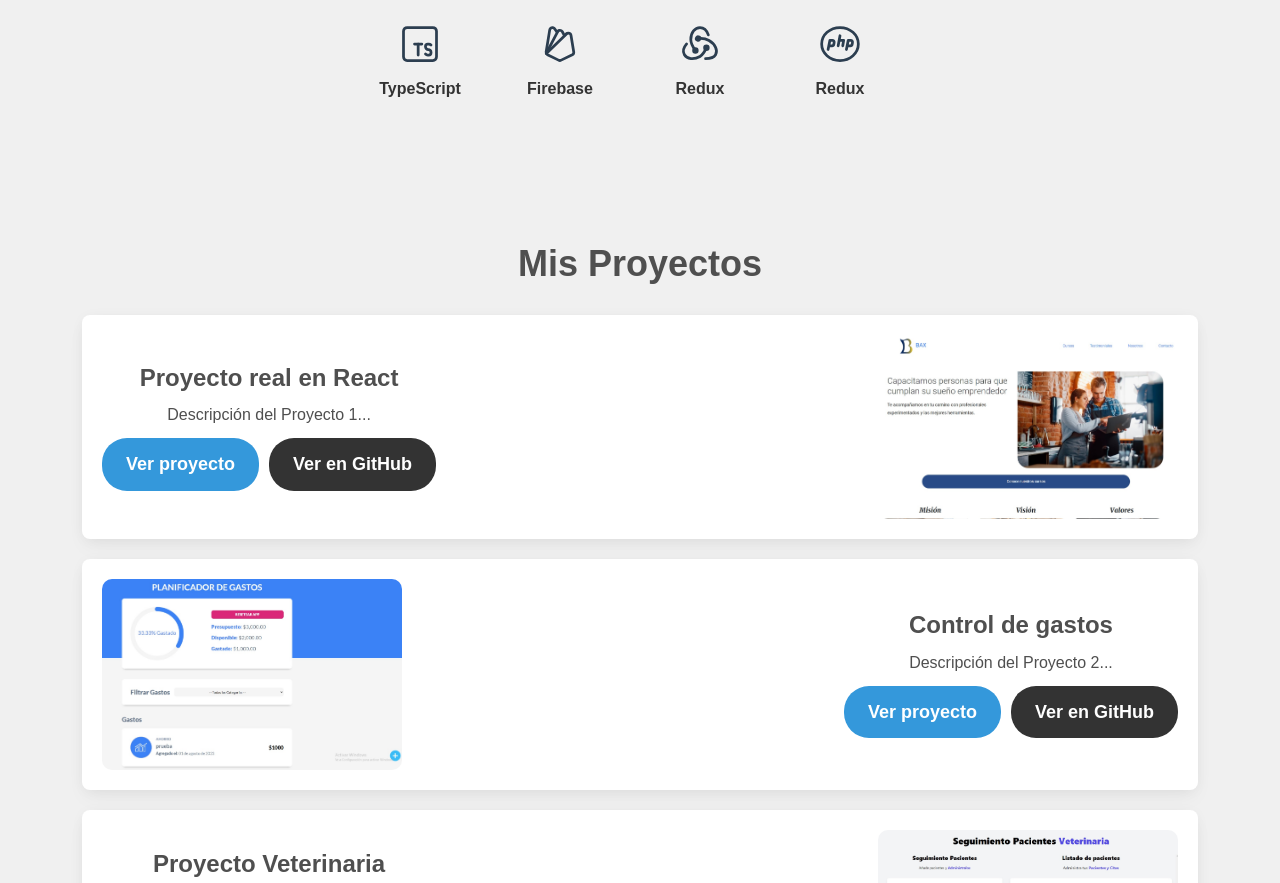
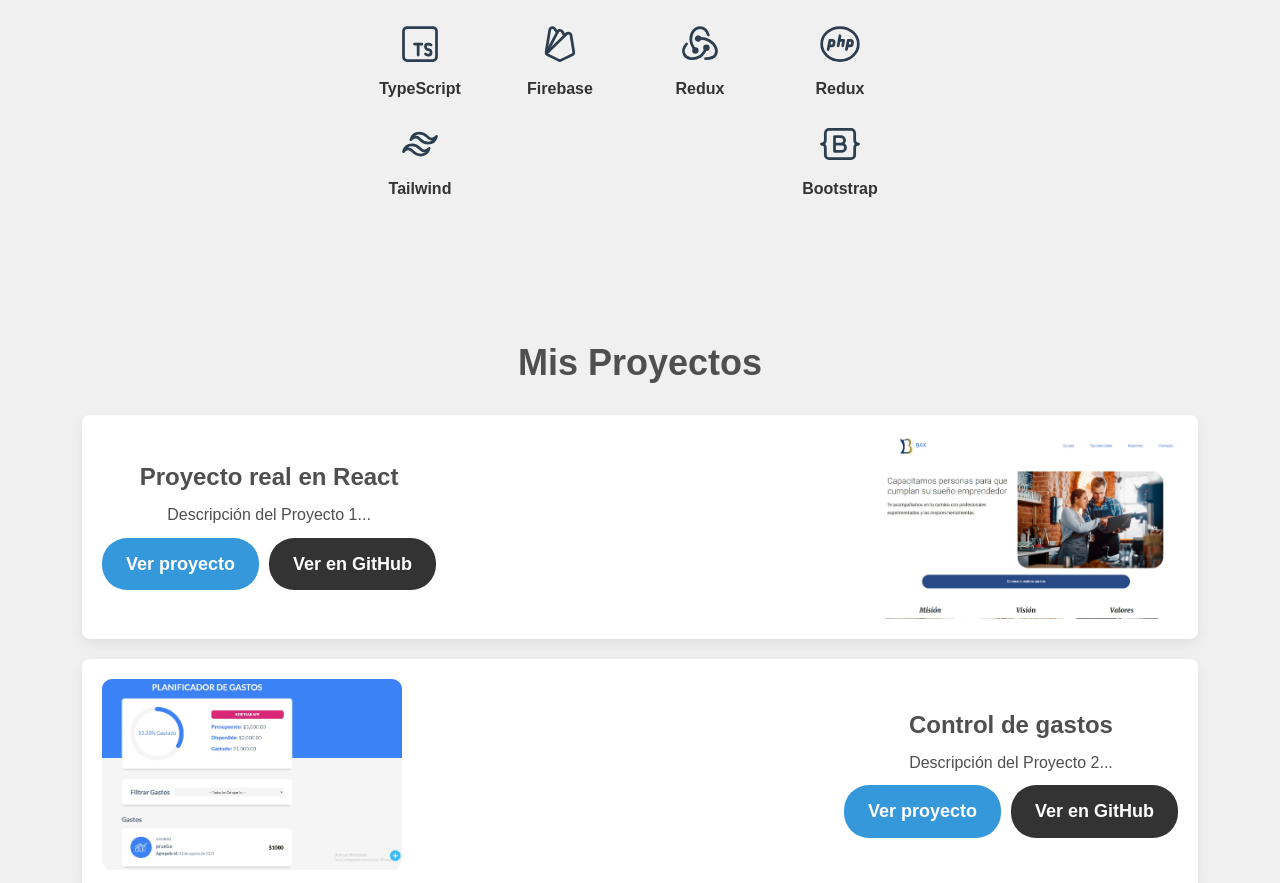
Before and after one commit to marianovillalonga/Portfolio, a React (Vite) app: page / in a window 1280 px wide. Shown: the part 2365-3248 px from the top of the page. Built offline with nearby package versions, Linux system fonts and the light colour scheme.

Commit message:
Agrego nuevos skill

```diff
--- a/src/components/Skill.jsx
+++ b/src/components/Skill.jsx
@@ -87,6 +87,22 @@ const VistosoCard = () => {
             </svg>
             <span className="skill-name">Redux</span>
           </div>
+          <div className="skill-item">
+            <svg xmlns="http://www.w3.org/2000/svg" class="icon icon-tabler icon-tabler-brand-tailwind" width="44" height="44" viewBox="0 0 24 24" stroke-width="1.5" stroke="#2c3e50" fill="none" stroke-linecap="round" stroke-linejoin="round">
+              <path stroke="none" d="M0 0h24v24H0z" fill="none"/>
+              <path d="M11.667 6c-2.49 0 -4.044 1.222 -4.667 3.667c.933 -1.223 2.023 -1.68 3.267 -1.375c.71 .174 1.217 .68 1.778 1.24c.916 .912 2 1.968 4.288 1.968c2.49 0 4.044 -1.222 4.667 -3.667c-.933 1.223 -2.023 1.68 -3.267 1.375c-.71 -.174 -1.217 -.68 -1.778 -1.24c-.916 -.912 -1.975 -1.968 -4.288 -1.968zm-4 6.5c-2.49 0 -4.044 1.222 -4.667 3.667c.933 -1.223 2.023 -1.68 3.267 -1.375c.71 .174 1.217 .68 1.778 1.24c.916 .912 1.975 1.968 4.288 1.968c2.49 0 4.044 -1.222 4.667 -3.667c-.933 1.223 -2.023 1.68 -3.267 1.375c-.71 -.174 -1.217 -.68 -1.778 -1.24c-.916 -.912 -1.975 -1.968 -4.288 -1.968z" />
+            </svg>
+            <span className="skill-name">Tailwind</span>
+          </div>
+          <div className="skill-item">
+            <svg xmlns="http://www.w3.org/2000/svg" class="icon icon-tabler icon-tabler-brand-bootstrap" width="44" height="44" viewBox="0 0 24 24" stroke-width="1.5" stroke="#2c3e50" fill="none" stroke-linecap="round" stroke-linejoin="round">
+              <path stroke="none" d="M0 0h24v24H0z" fill="none"/>
+              <path d="M2 12a2 2 0 0 0 2 -2v-4a2 2 0 0 1 2 -2h12a2 2 0 0 1 2 2v4a2 2 0 0 0 2 2" />
+              <path d="M2 12a2 2 0 0 1 2 2v4a2 2 0 0 0 2 2h12a2 2 0 0 0 2 -2v-4a2 2 0 0 1 2 -2" />
+              <path d="M9 16v-8h3.5a2 2 0 1 1 0 4h-3.5h4a2 2 0 1 1 0 4h-4z" />
+            </svg>
+            <span className="skill-name">Bootstrap</span>
+          </div>
         </div>
       </div>
     </div>
```
